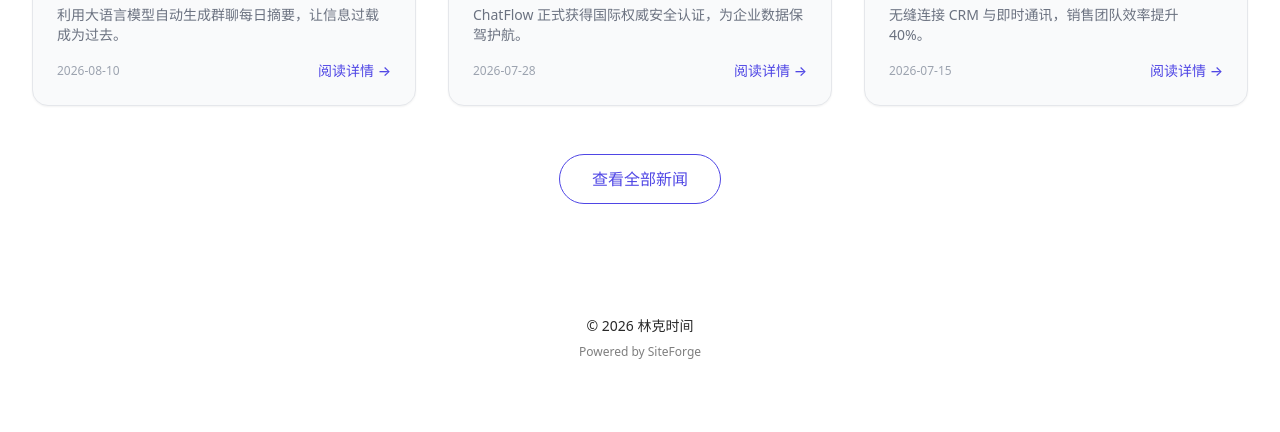
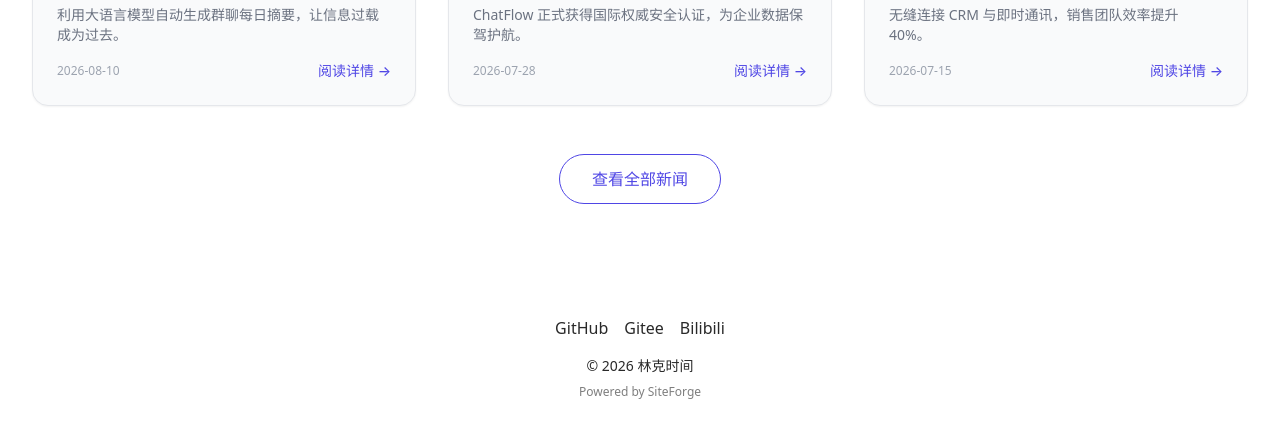
Before and after one commit to wumacms/siteforge-8p73vcf1, a plain HTML site: page about/index.html in a window 1280 px wide. Shown: the part 2028-2460 px from the top of the page. Before the commit the page ends 2420 px from the top, so only its background shows below. Drawn offline with nearby package versions, Linux system fonts and the light colour scheme.

Commit message:
SiteForge: v1786407202679

```diff
--- a/about/index.html
+++ b/about/index.html
@@ -42,6 +42,11 @@
 <footer class="py-8" style="background-color: #ffffff; color: #292929;">
   <div class="max-w-7xl mx-auto px-4 sm:px-6 lg:px-8 text-center">
 
+    <div class="flex items-center justify-center gap-4 mb-4">
+      <a href="https://github.com" class="hover:opacity-75" target="_blank">GitHub</a>
+      <a href="https://gitee.com" class="hover:opacity-75" target="_blank">Gitee</a>
+      <a href="https://bilibili.com" class="hover:opacity-75" target="_blank">Bilibili</a>
+    </div>
     <p class="text-sm">© 2026 林克时间</p>
     <p class="text-xs mt-2 opacity-60">Powered by SiteForge</p>
   </div>
```
Also changed, not shown: index.html (+5 -0 lines), jianjie/index.html (+5 -0 lines).
